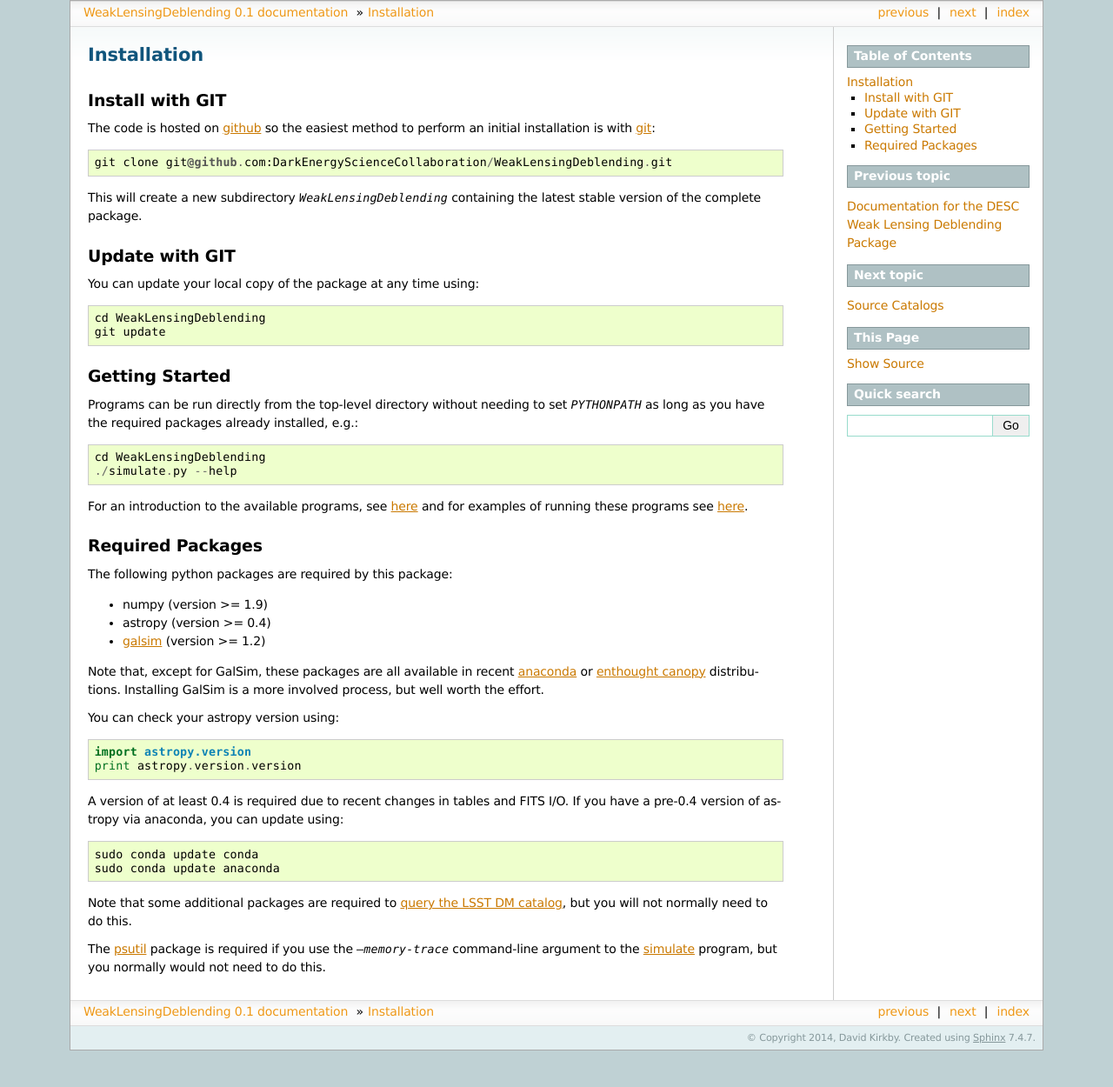
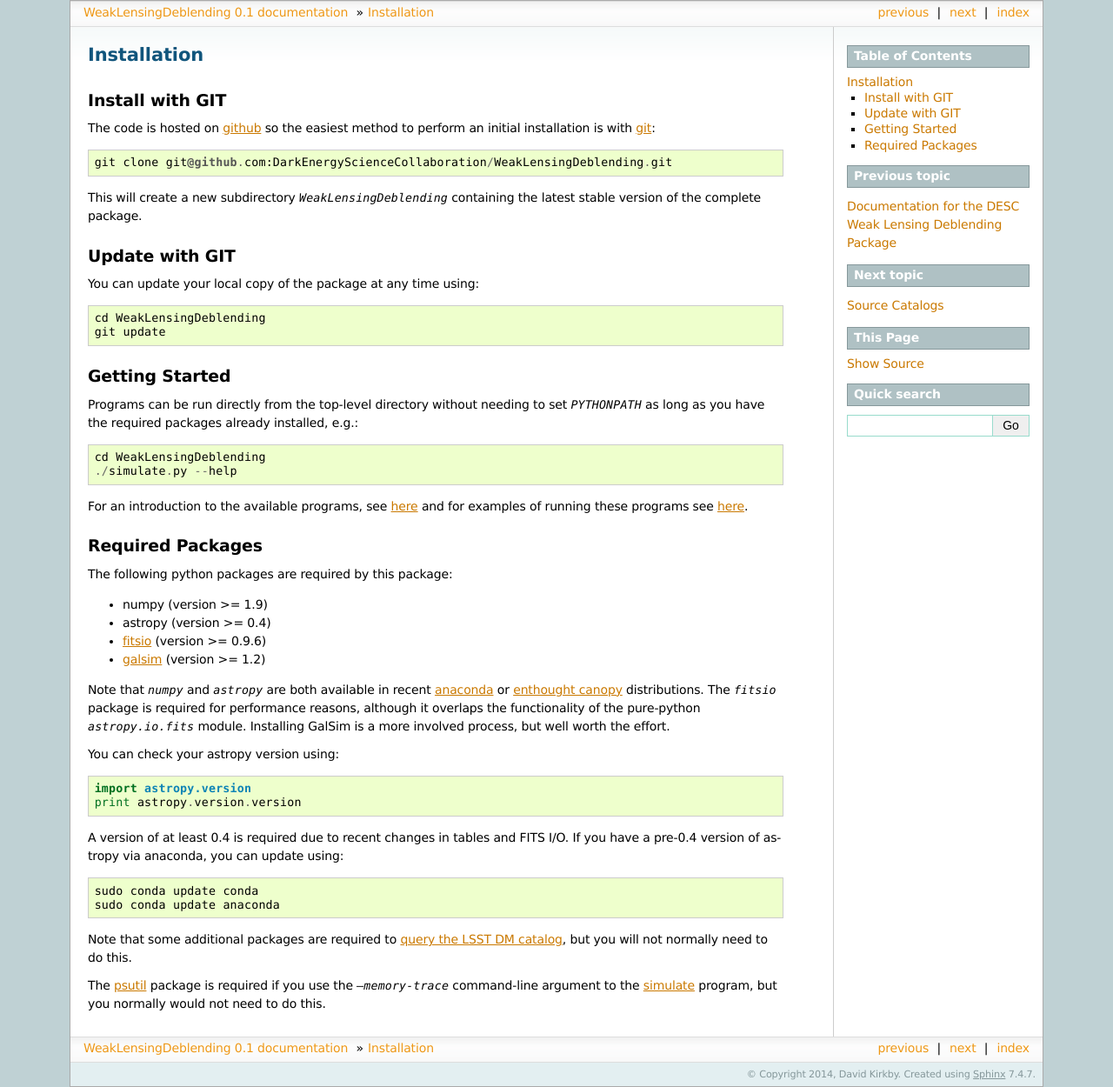
Before and after one commit to LSSTDESC/WeakLensingDeblending, a Sphinx documentation site: the page built from docs/install.rst, in a window 1280 px wide. Shown: the whole page at 87% size. Built offline with Sphinx 7.4.7, drawn with Linux system fonts in a browser that asks for light colours; before the commit the page ends 1208 px from its top, so only the background shows below that.

Commit message:
Add fitsio dependency to try and improve FITS reading performance

```diff
--- a/docs/conf.py
+++ b/docs/conf.py
@@ -43,6 +43,7 @@ MOCK_MODULES = [
     'astropy.table',
     'astropy.io',
     'astropy.io.fits',
+    'fitsio',
     'galsim',
 ]
 if on_rtd:
--- a/docs/install.rst
+++ b/docs/install.rst
@@ -35,9 +35,10 @@ The following python packages are required by this package:
 
 * numpy (version >= 1.9)
 * astropy (version >= 0.4)
+* `fitsio <https://github.com/esheldon/fitsio>`_ (version >= 0.9.6)
 * `galsim <https://github.com/GalSim-developers/GalSim>`_ (version >= 1.2)
 
-Note that, except for GalSim, these packages are all available in recent `anaconda <https://store.continuum.io/cshop/anaconda/>`_ or `enthought canopy <https://www.enthought.com/products/canopy/>`_ distributions. Installing GalSim is a more involved process, but well worth the effort.
+Note that `numpy` and `astropy` are both available in recent `anaconda <https://store.continuum.io/cshop/anaconda/>`_ or `enthought canopy <https://www.enthought.com/products/canopy/>`_ distributions. The `fitsio` package is required for performance reasons, although it overlaps the functionality of the pure-python `astropy.io.fits` module. Installing GalSim is a more involved process, but well worth the effort.
 
 You can check your astropy version using::
 
```
Also changed, not shown: 1 other file.
